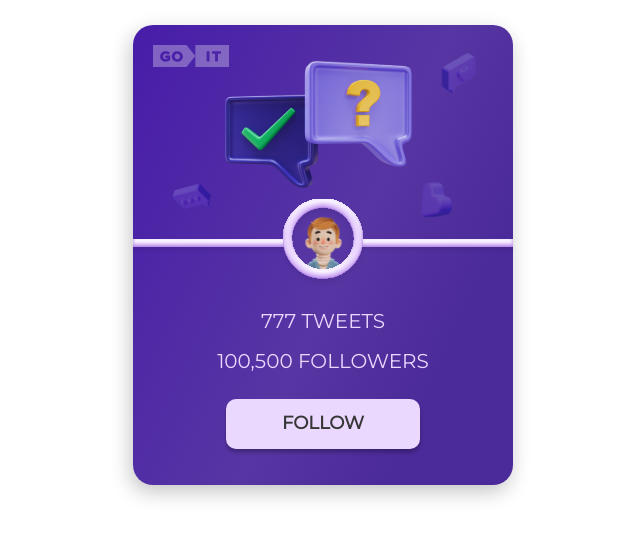
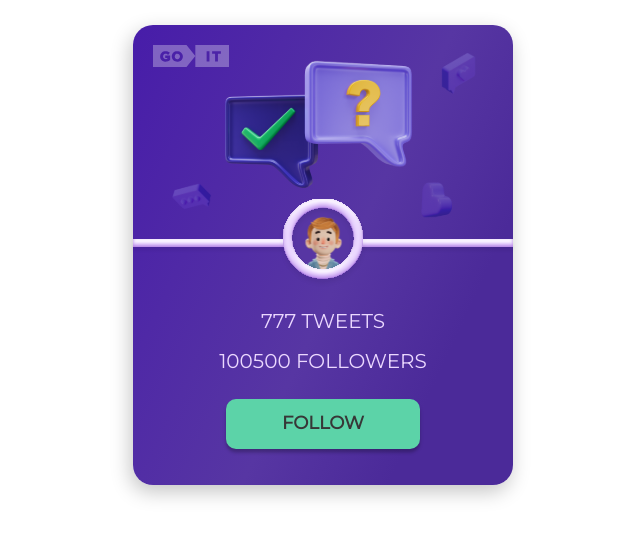
Before and after one commit to anyaShan/test-GoIT, a React (Create React App) app: page / in a window 1280 px wide. Shown: the top 538 px of the page, without its empty margins (342-982 px from the left). Built offline with nearby package versions, Linux system fonts and the light colour scheme.

Commit message:
add update function

```diff
--- a/src/components/UserCard/UserCard.jsx
+++ b/src/components/UserCard/UserCard.jsx
@@ -1,3 +1,5 @@
+import { useState } from 'react';
+
 import BgImg from '../../img/picture.svg';
 import LogoImg from '../../img/logo.svg';
 import BoyImg from '../../img/boy.svg';
@@ -15,6 +17,26 @@ import {
 } from './UserCard.styled';
 
 export const UserCard = () => {
+  const [count, setCount] = useState(100500);
+  const [isFollow, setIsFollow] = useState('Follow');
+  const [active, setActive] = useState(false);
+
+  const updateCount = () => {
+    if (isFollow === 'Follow') {
+      setCount(prevValue => prevValue + 1);
+      setIsFollow('Following');
+      setActive(false);
+    }
+
+    if (isFollow !== 'Follow') {
+      setCount(prevValue => prevValue - 1);
+      setIsFollow('Follow');
+      setActive(true);
+    }
+
+    console.log(count);
+  };
+
   return (
     <CardContainer>
       <CardLogo src={LogoImg} alt="logo" />
@@ -24,8 +46,19 @@ export const UserCard = () => {
         <CardAvatarLine></CardAvatarLine>
       </CardAvatarWrapp>
       <CardTweets>777 tweets</CardTweets>
-      <CardCount>100,500 Followers</CardCount>
-      <CardButton type="button">Follow</CardButton>
+      <CardCount>{count} Followers</CardCount>
+      <CardButton
+        type="button"
+        onClick={updateCount}
+        // active={active}
+        style={
+          active
+            ? { backgroundColor: '#ebd8ff' }
+            : { backgroundColor: '#5cd3a8' }
+        }
+      >
+        {isFollow}
+      </CardButton>
     </CardContainer>
   );
 };
--- a/src/components/UserCard/UserCard.styled.js
+++ b/src/components/UserCard/UserCard.styled.js
@@ -83,7 +83,7 @@ export const CardButton = styled.button`
   line-height: 1.22;
   text-transform: uppercase;
 
-  &:hover {
-    background-color: #5cd3a8;
-  }
+  /* &[active] {
+    background-color: #ebd8ff;
+  } */
 `;
```
